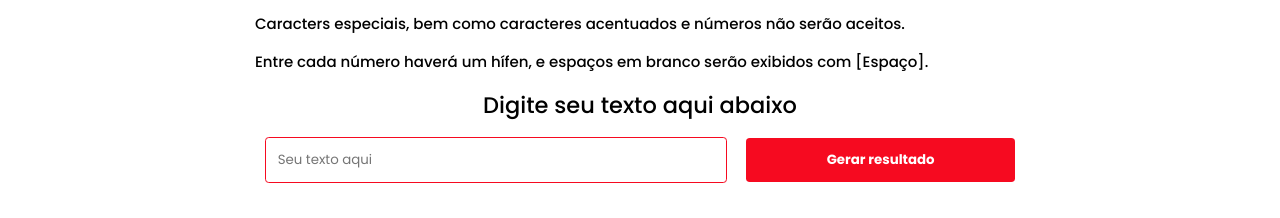
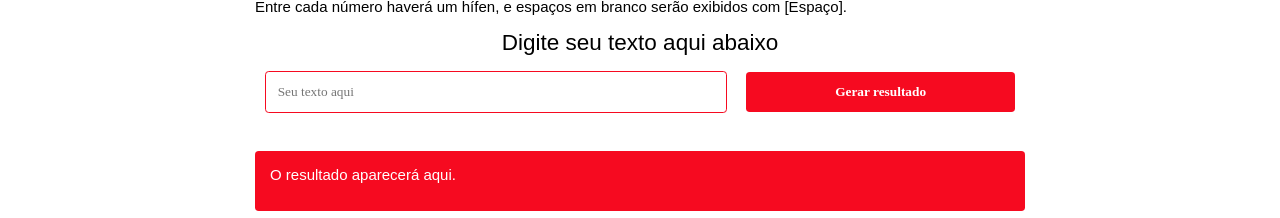
Before and after one commit to wendell-kenneddy/alphabet-io, a plain HTML site: page web/index.html in a window 1280 px wide. Shown: the part 319-537 px from the top of the page. Drawn offline with Linux system fonts and the light colour scheme.

Commit message:
:fire: Remove typo SCSS module since will no longer be used

```diff
--- a/web/styles/scss/base/_typo.scss
+++ /dev/null
@@ -1,27 +0,0 @@
-@font-face {
-  font-family: "Poppins";
-  src: url("/web/fonts/Poppins-Light.ttf");
-  font-weight: 300;
-  font-style: normal;
-}
-
-@font-face {
-  font-family: "Poppins";
-  src: url("/web/fonts/Poppins-Regular.ttf");
-  font-weight: 400;
-  font-style: normal;
-}
-
-@font-face {
-  font-family: "Poppins";
-  src: url("/web/fonts/Poppins-Medium.ttf");
-  font-weight: 500;
-  font-style: normal;
-}
-
-@font-face {
-  font-family: "Poppins";
-  src: url("/web/fonts/Poppins-Bold.ttf");
-  font-weight: 700;
-  font-style: normal;
-}
--- a/web/styles/scss/style.scss
+++ b/web/styles/scss/style.scss
@@ -1,5 +1,4 @@
 @import './utils/variables';
-@import './base/typo';
 @import './base/reset';
 @import './layout/header';
 @import './layout/main';
```
Also changed, not shown: web/styles/css/style.css, 1 other file.
